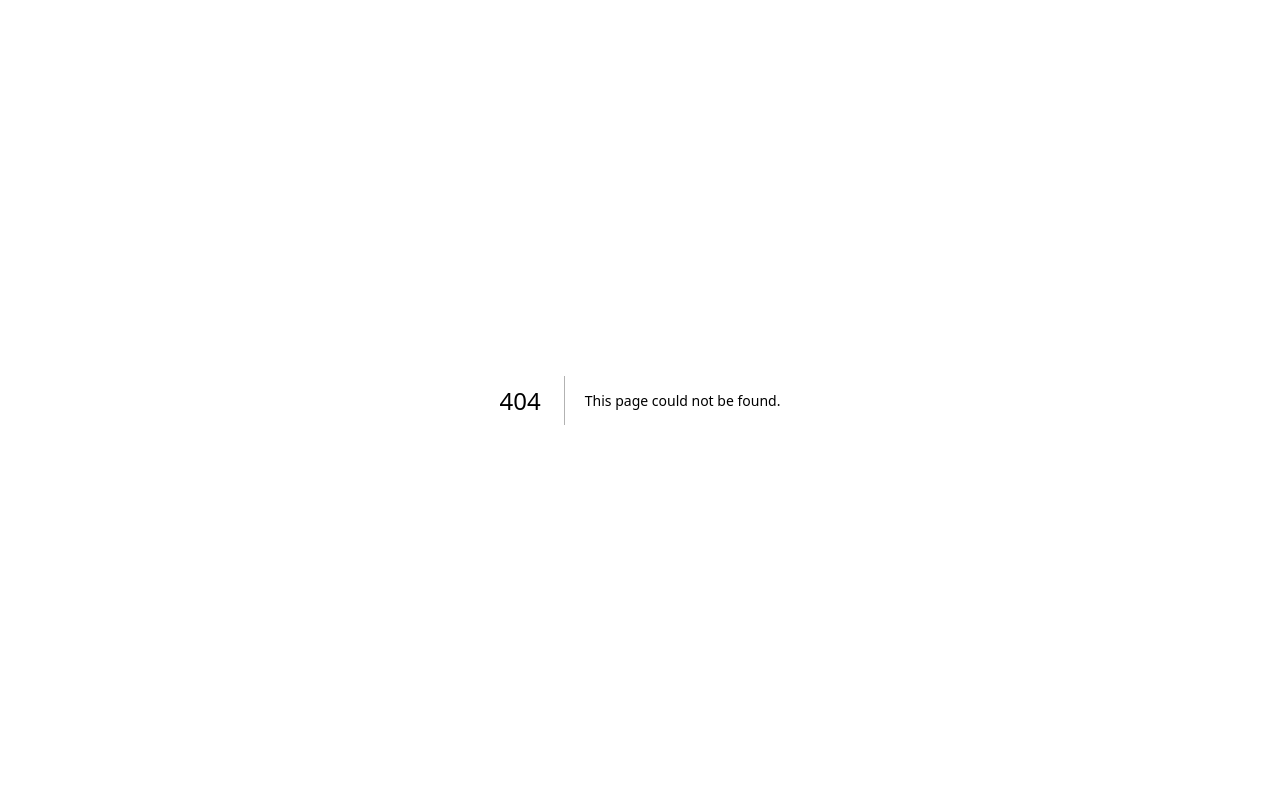
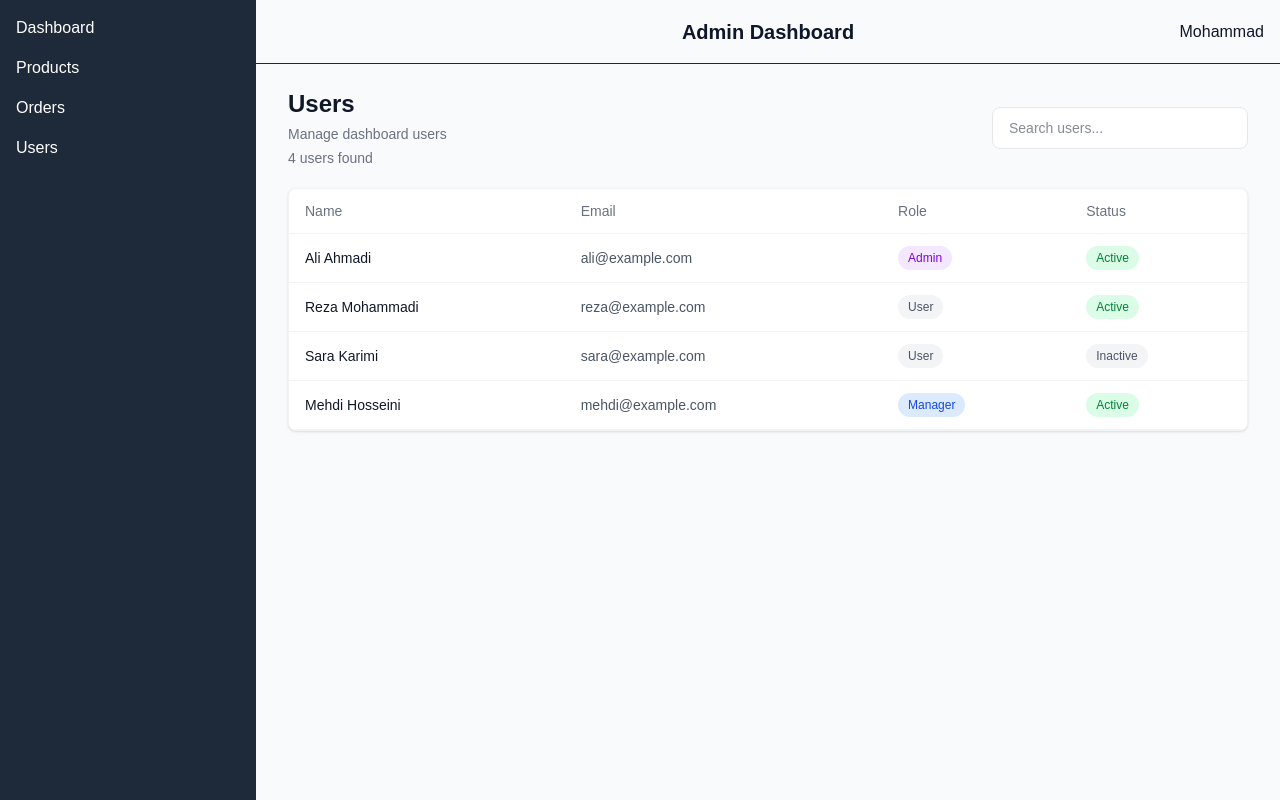
Before and after one commit to mohammad-shirani-developer/admin-dashboard, a Next.js app: page /dashboard/users in a window 1280 px wide. Before the commit this address had no page. Built offline with nearby package versions, Linux system fonts and the light colour scheme.

Commit message:
feat: add users dashboard page

```diff
--- a/app/dashboard/components/Sidebar.tsx
+++ b/app/dashboard/components/Sidebar.tsx
@@ -16,7 +16,7 @@ const Sidebar = ({ isOpen }: SidebarProps) => {
       <Link href="/dashboard">Dashboard</Link>
       <Link href="/products">Products</Link>
       <Link href="/orders">Orders</Link>
-      <Link href="/users">Users</Link>
+      <Link href="/dashboard/users">Users</Link>
     </aside>
   );
 };
--- /dev/null
+++ b/app/dashboard/types.ts
@@ -0,0 +1,7 @@
+export type User = {
+  id: number;
+  name: string;
+  email: string;
+  role: string;
+  status: string;
+};
--- /dev/null
+++ b/app/dashboard/users/components/UsersTable.tsx
@@ -0,0 +1,76 @@
+import { User } from "../../types";
+
+type UsersTableProps = {
+  users: User[];
+};
+
+const UsersTable = ({ users }: UsersTableProps) => {
+  return (
+    <div className="overflow-x-auto rounded-lg border border-gray-100 bg-white shadow-sm">
+      <table className="w-full min-w-[700px] text-left text-sm">
+        <thead>
+          <tr className="border-b border-gray-100 text-gray-500">
+            <th className="px-4 py-3 font-medium">Name</th>
+            <th className="px-4 py-3 font-medium">Email</th>
+            <th className="px-4 py-3 font-medium">Role</th>
+            <th className="px-4 py-3 font-medium">Status</th>
+          </tr>
+        </thead>
+
+        <tbody>
+          {users.length > 0 ? (
+            users.map((user) => (
+              <tr
+                key={user.id}
+                className="border-b border-gray-100 transition-colors hover:bg-gray-50"
+              >
+                <td className="px-4 py-3 font-medium text-gray-900">
+                  {user.name}
+                </td>
+
+                <td className="px-4 py-3 text-gray-600">{user.email}</td>
+
+                <td className="px-4 py-3">
+                  <span
+                    className={`inline-flex rounded-full px-2.5 py-1 text-xs font-medium ${
+                      user.role === "Admin"
+                        ? "bg-purple-100 text-purple-700"
+                        : user.role === "Manager"
+                          ? "bg-blue-100 text-blue-700"
+                          : "bg-gray-100 text-gray-600"
+                    }`}
+                  >
+                    {user.role}
+                  </span>
+                </td>
+
+                <td className="px-4 py-3">
+                  <span
+                    className={`inline-flex rounded-full px-2.5 py-1 text-xs font-medium ${
+                      user.status === "Active"
+                        ? "bg-green-100 text-green-700"
+                        : "bg-gray-100 text-gray-600"
+                    }`}
+                  >
+                    {user.status}
+                  </span>
+                </td>
+              </tr>
+            ))
+          ) : (
+            <tr>
+              <td
+                className="px-4 py-8 text-gray-600 text-center text-sm"
+                colSpan={4}
+              >
+                No users found.
+              </td>
+            </tr>
+          )}
+        </tbody>
+      </table>
+    </div>
+  );
+};
+
+export default UsersTable;
--- /dev/null
+++ b/app/dashboard/users/page.tsx
@@ -0,0 +1,74 @@
+"use client";
+
+import { useState } from "react";
+import { User } from "../types";
+import UsersTable from "./components/UsersTable";
+
+const users: User[] = [
+  {
+    id: 1,
+    name: "Ali Ahmadi",
+    email: "ali@example.com",
+    role: "Admin",
+    status: "Active",
+  },
+  {
+    id: 2,
+    name: "Reza Mohammadi",
+    email: "reza@example.com",
+    role: "User",
+    status: "Active",
+  },
+  {
+    id: 3,
+    name: "Sara Karimi",
+    email: "sara@example.com",
+    role: "User",
+    status: "Inactive",
+  },
+  {
+    id: 4,
+    name: "Mehdi Hosseini",
+    email: "mehdi@example.com",
+    role: "Manager",
+    status: "Active",
+  },
+];
+
+const PageUsers = () => {
+  const [search, setSearch] = useState("");
+
+  const filteredUsers = users.filter((user) => {
+    const searchValue = search.toLowerCase();
+
+    return (
+      user.name.toLowerCase().includes(searchValue) ||
+      user.email.toLowerCase().includes(searchValue)
+    );
+  });
+  return (
+    <div className="mx-4 mt-6 sm:mx-6 lg:mx-8">
+      <div className="mb-5 flex flex-col gap-4 sm:flex-row sm:items-center sm:justify-between">
+        <div>
+          <h1 className="text-2xl font-bold text-gray-900">Users</h1>
+          <p className="mt-1 text-sm text-gray-500">Manage dashboard users</p>
+          <p className="mt-1 text-sm text-gray-500">
+            {filteredUsers.length} users found
+          </p>
+        </div>
+
+        <input
+          type="text"
+          placeholder="Search users..."
+          value={search}
+          onChange={(e) => setSearch(e.target.value)}
+          className="w-full rounded-lg border border-gray-200 bg-white px-4 py-2.5 text-sm outline-none transition focus:border-gray-400 focus:ring-2 focus:ring-gray-100 sm:w-64"
+        />
+      </div>
+
+      <UsersTable users={filteredUsers} />
+    </div>
+  );
+};
+
+export default PageUsers;
```
